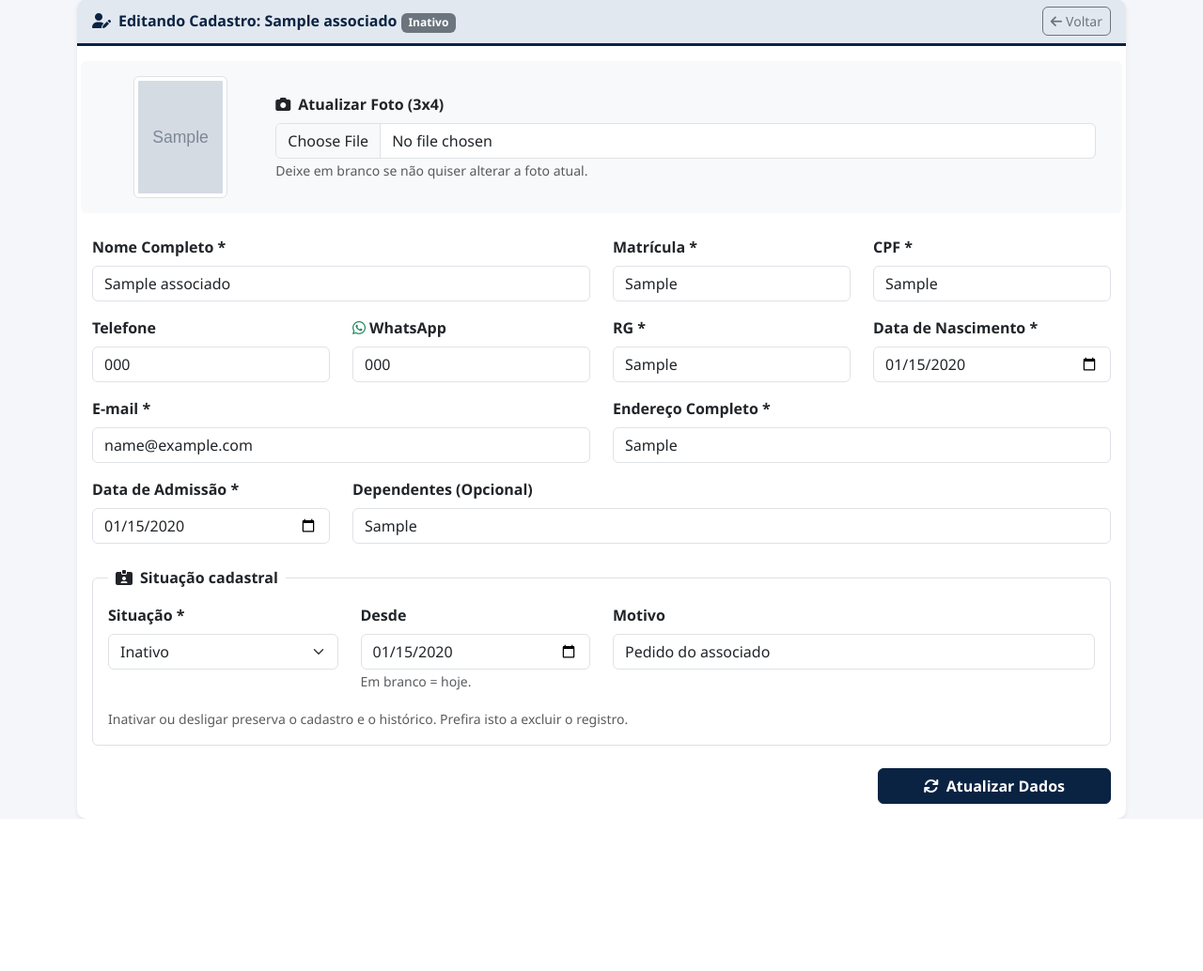
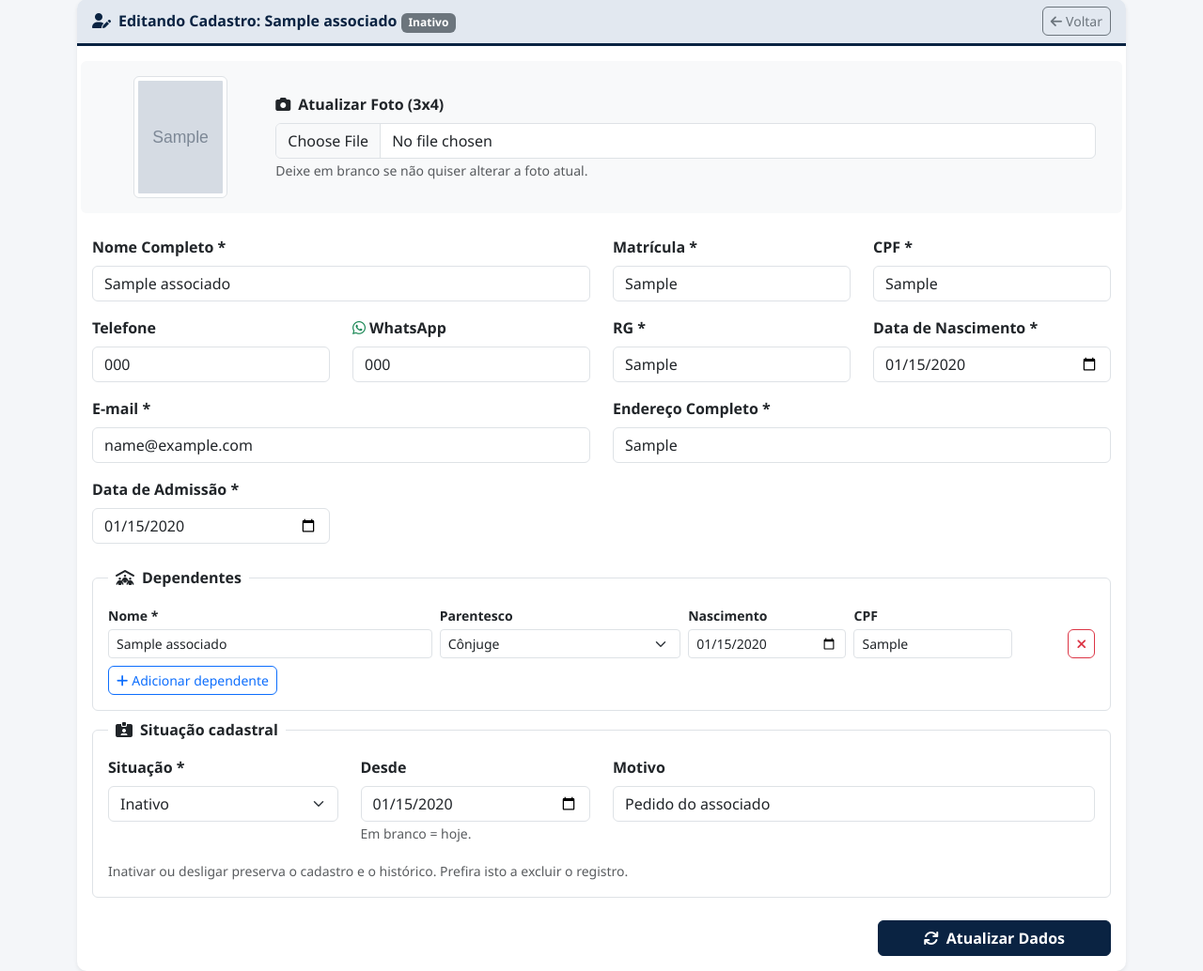
Before and after one commit to Yuuhgod/sgc-agmeal, a Flask app: page /editar/1 in a window 1280 px wide. Shown: the part 91-1125 px from the top of the page at 94% size. Before the commit the page ends 963 px from the top, so only its background shows below. Run offline with Flask 3, Linux system fonts and the light colour scheme; the visitor is signed in with stand-in values (Sample User, id 1); tables that the repository leaves empty hold one stand-in row (values such as "Sample post"); grey boxes marked "Sample" are stand-in pictures; some libraries are stand-ins or nearby versions.

Commit message:
feat: dependentes em tabela própria
- Nova tabela dependentes_associado (nome, parentesco, nascimento e CPF
  opcionais), ligada ao titular; excluir o associado remove os dependentes.
- Editor com linhas adicionáveis/removíveis no cadastro e na edição;
  validação por linha (nome, parentesco, datas, CPF válido, sem repetir e
  diferente do titular) e linhas digitadas preservadas em caso de erro.
- Alterações nos dependentes entram no diff da auditoria.
- Ficha PDF com tabela de dependentes; planilha com coluna-resumo e aba
  "Dependentes" no XLSX (dependentes carregados junto, sem N+1).
- Texto antigo ("Maria, João") convertido uma única vez na inicialização
  (e após restaurar backup antigo), com marca em sgc_meta que serializa
  os workers; o texto original é preservado na coluna antiga.
- Migração Alembic idempotente para a tabela.

Co-Authored-By: Claude Opus 5.5 <noreply@anthropic.com>
Claude-Session: https://claude.ai/code/session_01TpR4UGVTuCHV7fy7oqqV7U

```diff
--- a/app/main.py
+++ b/app/main.py
@@ -27,6 +27,7 @@ from flask_limiter.util import get_remote_address
 from flask_migrate import Migrate
 from flask_wtf.csrf import CSRFProtect
 from sqlalchemy import extract, inspect, text
+from sqlalchemy.orm import selectinload
 from weasyprint import HTML
 from werkzeug.middleware.proxy_fix import ProxyFix
 from werkzeug.utils import secure_filename
@@ -50,6 +51,9 @@ from database import (
     ACOES_ROTULOS,
     Associado,
     Auditoria,
+    Dependente,
+    PARENTESCO_NAO_INFORMADO,
+    PARENTESCOS,
     ROLE_ADMIN,
     ROLE_USUARIO,
     ROLES_VALIDAS,
@@ -309,12 +313,44 @@ def _garantir_colunas_associados():
         ))
 
 
-def _garantir_schema():
-    _garantir_coluna_role()
-    _garantir_colunas_associados()
-
-
-with app.app_context():
+def _separar_nomes_legados(texto):
+    """'Maria, João; Ana' -> ['Maria', 'João', 'Ana'] (limite de 100 caracteres por nome)."""
+    return [n.strip()[:100] for n in re.split(r'[,;\n]+', texto or '') if n.strip()]
+
+
+def _converter_dependentes_legados():
+    """Converte, uma única vez, o texto livre de dependentes em registros da tabela nova.
+
+    A marca em `sgc_meta` é gravada na mesma transação da conversão; o INSERT OR IGNORE
+    serializa os workers do Gunicorn (só quem inserir a marca converte). Restaurar um
+    backup antigo (sem a marca) converte os dados dele."""
+    with db.engine.begin() as conn:
+        conn.execute(text(
+            'CREATE TABLE IF NOT EXISTS sgc_meta (chave VARCHAR(50) PRIMARY KEY, valor VARCHAR(200))'
+        ))
+        marcou = conn.execute(
+            text("INSERT OR IGNORE INTO sgc_meta (chave, valor) VALUES ('dependentes_convertidos', :v)"),
+            {'v': datetime.now().isoformat(timespec='seconds')},
+        ).rowcount
+        if not marcou:
+            return
+        linhas = conn.execute(text(
+            "SELECT id, dependentes FROM associados WHERE dependentes IS NOT NULL AND TRIM(dependentes) != ''"
+        )).all()
+        total = 0
+        for associado_id, texto_legado in linhas:
+            for nome in _separar_nomes_legados(texto_legado):
+                conn.execute(
+                    text('INSERT INTO dependentes_associado (associado_id, nome, parentesco) '
+                         'VALUES (:a, :n, :p)'),
+                    {'a': associado_id, 'n': nome, 'p': PARENTESCO_NAO_INFORMADO},
+                )
+                total += 1
+    if total:
+        app.logger.info('Dependentes convertidos do texto antigo: %s registro(s).', total)
+
+
+def _criar_tabelas():
     try:
         db.create_all()
     except Exception as exc:
@@ -323,6 +359,17 @@ with app.app_context():
             app.logger.info('Tabelas já existem (criadas por outro worker) — ignorando.')
         else:
             raise
+
+
+def _garantir_schema():
+    """Deixa o banco no formato atual. Idempotente: roda ao iniciar e após restaurar backup."""
+    _criar_tabelas()
+    _garantir_coluna_role()
+    _garantir_colunas_associados()
+    _converter_dependentes_legados()
+
+
+with app.app_context():
     _garantir_schema()
 
 
@@ -453,6 +500,7 @@ def inject_sessao():
         'sessao_is_admin': session.get('role') == ROLE_ADMIN,
         'sessao_role': session.get('role'),
         'situacoes': SITUACOES_ROTULOS,
+        'parentescos': PARENTESCOS,
     }
 
 
@@ -769,6 +817,76 @@ CAMPOS_ASSOCIADO_OBRIGATORIOS = {
 EMAIL_RE = re.compile(r'^[^@\s]+@[^@\s]+\.[^@\s]+$')
 
 
+MAX_DEPENDENTES = 20
+
+
+def _dependentes_do_form(form):
+    """Linhas de dependentes do formulário (campos dep_* repetidos), como texto cru.
+    Linhas totalmente em branco são ignoradas."""
+    colunas = [form.getlist(f'dep_{c}') for c in ('nome', 'parentesco', 'nascimento', 'cpf')]
+    linhas = []
+    for nome, parentesco, nascimento, cpf in zip(*colunas):
+        linha = {
+            'nome': nome.strip(), 'parentesco': parentesco.strip(),
+            'nascimento': nascimento.strip(), 'cpf': cpf.strip(),
+        }
+        if linha['nome'] or linha['nascimento'] or linha['cpf']:
+            linhas.append(linha)
+    return linhas
+
+
+def _validar_dependentes(form, cpf_titular=None):
+    """Valida os dependentes do formulário. Retorna (lista de dicts para o modelo, erros)."""
+    erros, dependentes, cpfs = [], [], set()
+    hoje = datetime.now().date()
+    linhas = _dependentes_do_form(form)
+    if len(linhas) > MAX_DEPENDENTES:
+        erros.append(f'Informe no máximo {MAX_DEPENDENTES} dependentes.')
+        return [], erros
+
+    for n, linha in enumerate(linhas, start=1):
+        rotulo = f'Dependente {n}'
+        if not linha['nome']:
+            erros.append(f'{rotulo}: informe o nome.')
+        elif len(linha['nome']) > 100:
+            erros.append(f'{rotulo}: nome excede 100 caracteres.')
+        parentesco = linha['parentesco'] or PARENTESCO_NAO_INFORMADO
+        if parentesco not in PARENTESCOS:
+            erros.append(f'{rotulo}: parentesco inválido.')
+
+        nascimento = None
+        if linha['nascimento']:
+            try:
+                nascimento = datetime.strptime(linha['nascimento'], '%Y-%m-%d').date()
+                if nascimento.year < 1900 or nascimento > hoje:
+                    erros.append(f'{rotulo}: data de nascimento fora do intervalo permitido (1900 até hoje).')
+            except ValueError:
+                erros.append(f'{rotulo}: data de nascimento inválida.')
+
+        cpf = None
+        if linha['cpf']:
+            if not validar_cpf(linha['cpf']):
+                erros.append(f'{rotulo}: CPF inválido.')
+            else:
+                cpf = _normalizar_cpf(linha['cpf'])
+                if cpf == cpf_titular:
+                    erros.append(f'{rotulo}: o CPF é o mesmo do associado titular.')
+                elif cpf in cpfs:
+                    erros.append(f'{rotulo}: CPF repetido na lista de dependentes.')
+                cpfs.add(cpf)
+
+        dependentes.append({
+            'nome': linha['nome'], 'parentesco': parentesco,
+            'data_nascimento': nascimento, 'cpf': cpf,
+        })
+    return dependentes, erros
+
+
+def _resumo_dependentes(dependentes):
+    # Ordenado: a lista do formulário vem na ordem digitada, a do banco por nome.
+    return '; '.join(sorted(d.resumo() for d in dependentes)) or '(nenhum)'
+
+
 def _validar_dados_associado(form, associado_id=None):
     """Valida o formulário de associado. Retorna (dados, erros): `dados` já normalizados
     para gravar no modelo e `erros` com mensagens específicas para o usuário.
@@ -784,7 +902,6 @@ def _validar_dados_associado(form, associado_id=None):
         'telefone_whatsapp': form.get('telefone_whatsapp', '').strip(),
         'endereco': form.get('endereco', '').strip(),
         'email': form.get('email', '').strip(),
-        'dependentes': form.get('dependentes', '').strip(),
     }
 
     faltando = [
@@ -865,21 +982,32 @@ def _validar_dados_associado(form, associado_id=None):
     return dados, erros
 
 
+def _render_cadastro():
+    """Formulário de cadastro; num POST com erro, devolve as linhas de dependentes digitadas."""
+    return render_template(
+        'cadastro.html',
+        username=session.get('username'),
+        dependentes_form=_dependentes_do_form(request.form) if request.method == 'POST' else [],
+    )
+
+
 @app.route('/cadastro', methods=['GET', 'POST'])
 @login_required
 def cadastro():
     if request.method == 'POST':
         dados, erros = _validar_dados_associado(request.form)
+        dependentes, erros_dep = _validar_dependentes(request.form, cpf_titular=dados.get('cpf'))
+        erros += erros_dep
         if erros:
             for erro in erros:
                 flash(erro, 'danger')
-            return render_template('cadastro.html', username=session.get('username'))
+            return _render_cadastro()
 
         try:
             raw_foto, extensao = _processar_foto_base64(request.form.get('foto_base64'))
         except ValueError as exc:
             flash(str(exc), 'danger')
-            return render_template('cadastro.html', username=session.get('username'))
+            return _render_cadastro()
 
         nome_arquivo = None
         try:
@@ -890,6 +1018,7 @@ def cadastro():
                     fh.write(raw_foto)
 
             novo_associado = Associado(foto_perfil=nome_arquivo, **dados)
+            novo_associado.dependentes = [Dependente(**d) for d in dependentes]
             db.session.add(novo_associado)
             db.session.flush()  # gera o ID antes do commit p/ usar na auditoria
             registrar_auditoria(
@@ -908,9 +1037,9 @@ def cadastro():
             # Limpa foto recém-salva em caso de rollback (evita arquivo órfão).
             _remover_foto_do_disco(nome_arquivo)
             flash('Erro inesperado ao cadastrar. Tente novamente ou consulte o log do servidor.', 'danger')
-            return render_template('cadastro.html', username=session.get('username'))
-
-    return render_template('cadastro.html', username=session.get('username'))
+            return _render_cadastro()
+
+    return _render_cadastro()
 
 
 FILTROS_BUSCA = ('nome', 'matricula', 'ano', 'situacao')
@@ -986,7 +1115,9 @@ def exportar_pdf():
     filtros = _ler_filtros(request.form, sufixo='_export')
 
     try:
-        query = _aplicar_filtros_busca(Associado.query.order_by(Associado.nome), filtros)
+        query = _aplicar_filtros_busca(
+            Associado.query.options(selectinload(Associado.dependentes)).order_by(Associado.nome), filtros,
+        )
         if _filtros_texto_vazios(filtros):
             max_sem = _exportar_pdf_max_sem_filtro()
             total = query.count()
@@ -1042,7 +1173,9 @@ def exportar_planilha():
 
     filtros = _ler_filtros(request.form, sufixo='_export')
     try:
-        associados = _aplicar_filtros_busca(Associado.query.order_by(Associado.nome), filtros).all()
+        associados = _aplicar_filtros_busca(
+            Associado.query.options(selectinload(Associado.dependentes)).order_by(Associado.nome), filtros,
+        ).all()
     except ValueError:
         flash('Ano de admissão inválido.', 'warning')
         return redirect(url_for('buscar'))
@@ -1098,7 +1231,7 @@ def exportar_ficha(matricula):
 
 CAMPOS_ASSOCIADO_AUDITAVEIS = [
     'nome', 'matricula', 'rg', 'cpf', 'telefone', 'telefone_whatsapp',
-    'endereco', 'data_nascimento', 'email', 'data_admissao', 'dependentes',
+    'endereco', 'data_nascimento', 'email', 'data_admissao',
     'situacao', 'situacao_data', 'situacao_motivo',
 ]
 
@@ -1125,6 +1258,8 @@ def editar(id):
         nova_foto_nome = None
 
         dados, erros = _validar_dados_associado(request.form, associado_id=associado.id)
+        dependentes, erros_dep = _validar_dependentes(request.form, cpf_titular=dados.get('cpf'))
+        erros += erros_dep
         if erros:
             for erro in erros:
                 flash(erro, 'danger')
@@ -1132,8 +1267,10 @@ def editar(id):
 
         try:
             antes = {c: getattr(associado, c) for c in CAMPOS_ASSOCIADO_AUDITAVEIS}
+            dependentes_antes = _resumo_dependentes(associado.dependentes)
             for campo, valor in dados.items():
                 setattr(associado, campo, valor)
+            associado.dependentes = [Dependente(**d) for d in dependentes]
 
             foto = request.files.get('foto_perfil')
             if foto and foto.filename and allowed_file(foto.filename):
@@ -1155,6 +1292,10 @@ def editar(id):
                 associado.foto_perfil = nova_foto_nome
 
             detalhes = _diff_associado(antes, associado, foto_alterada=bool(nova_foto_nome))
+            dependentes_depois = _resumo_dependentes(associado.dependentes)
+            if dependentes_depois != dependentes_antes:
+                linha = f'dependentes: "{dependentes_antes}" → "{dependentes_depois}"'
+                detalhes = linha if detalhes == '(nenhum campo alterado)' else f'{detalhes}\n{linha}'
             registrar_auditoria(
                 ACAO_ASSOCIADO_EDITAR,
                 entidade='associado',
--- a/app/static/js/app.js
+++ b/app/static/js/app.js
@@ -89,9 +89,38 @@
         });
     }
 
+    /**
+     * Editor de dependentes (`[data-editor-dependentes]`): adiciona linhas a partir do
+     * <template> e remove a linha do botão clicado.
+     */
+    function initEditorDependentes() {
+        document.querySelectorAll("[data-editor-dependentes]").forEach(function (editor) {
+            var lista = editor.querySelector("[data-lista-dependentes]");
+            var modelo = editor.querySelector("template[data-modelo-dependente]");
+            var vazio = editor.querySelector("[data-sem-dependentes]");
+            function atualizarVazio() {
+                if (vazio) vazio.hidden = lista.children.length > 0;
+            }
+            editor.querySelector("[data-adicionar-dependente]").addEventListener("click", function () {
+                lista.appendChild(modelo.content.cloneNode(true));
+                var linhas = lista.querySelectorAll(".linha-dependente");
+                linhas[linhas.length - 1].querySelector('input[name="dep_nome"]').focus();
+                atualizarVazio();
+            });
+            lista.addEventListener("click", function (ev) {
+                var botao = ev.target.closest("[data-remover-dependente]");
+                if (!botao) return;
+                botao.closest(".linha-dependente").remove();
+                atualizarVazio();
+            });
+            atualizarVazio();
+        });
+    }
+
     document.addEventListener("DOMContentLoaded", function () {
         autoFecharAlertas();
         initFormSubmitLoading();
         initPdfLinkLoading();
+        initEditorDependentes();
     });
 })();
--- a/app/templates/_macros.html
+++ b/app/templates/_macros.html
@@ -24,3 +24,56 @@
     </div>
 </form>
 {%- endmacro %}
+
+{# Uma linha do editor de dependentes. `d` é um dict (formulário) ou um Dependente (banco). #}
+{% macro _linha_dependente(parentescos, nome='', parentesco='', nascimento='', cpf='') -%}
+<div class="row g-2 align-items-end linha-dependente mb-2">
+    <div class="col-md-4">
+        <label class="form-label small fw-bold mb-1">Nome *</label>
+        <input type="text" class="form-control form-control-sm" name="dep_nome" value="{{ nome }}" maxlength="100">
+    </div>
+    <div class="col-md-3 col-6">
+        <label class="form-label small fw-bold mb-1">Parentesco</label>
+        <select class="form-select form-select-sm" name="dep_parentesco">
+            {% for p in parentescos %}
+            <option value="{{ p }}" {% if p == (parentesco or 'Não informado') %}selected{% endif %}>{{ p }}</option>
+            {% endfor %}
+        </select>
+    </div>
+    <div class="col-md-2 col-6">
+        <label class="form-label small fw-bold mb-1">Nascimento</label>
+        <input type="date" class="form-control form-control-sm" name="dep_nascimento" value="{{ nascimento }}" max="2099-12-31">
+    </div>
+    <div class="col-md-2 col-9">
+        <label class="form-label small fw-bold mb-1">CPF</label>
+        <input type="text" class="form-control form-control-sm" name="dep_cpf" value="{{ cpf }}" maxlength="14" oninput="mascaraCPF(this)" placeholder="Opcional">
+    </div>
+    <div class="col-md-1 col-3 text-end">
+        <button type="button" class="btn btn-sm btn-outline-danger" data-remover-dependente title="Remover dependente" aria-label="Remover dependente">
+            <i class="fa-solid fa-xmark"></i>
+        </button>
+    </div>
+</div>
+{%- endmacro %}
+
+{# Editor de dependentes: linhas adicionáveis/removíveis (JS em app.js). #}
+{% macro editor_dependentes(dependentes, parentescos, do_banco=false) -%}
+<fieldset class="border rounded p-3 mt-2" data-editor-dependentes>
+    <legend class="float-none w-auto px-2 fs-6 fw-bold mb-0"><i class="fa-solid fa-people-roof me-2"></i>Dependentes</legend>
+    <div data-lista-dependentes>
+        {% for d in dependentes %}
+            {% if do_banco %}
+            {{ _linha_dependente(parentescos, d.nome, d.parentesco,
+                                 d.data_nascimento.strftime('%Y-%m-%d') if d.data_nascimento else '', d.cpf or '') }}
+            {% else %}
+            {{ _linha_dependente(parentescos, d.nome, d.parentesco, d.nascimento, d.cpf) }}
+            {% endif %}
+        {% endfor %}
+    </div>
+    <p class="text-muted small mb-2" data-sem-dependentes {% if dependentes %}hidden{% endif %}>Nenhum dependente informado.</p>
+    <button type="button" class="btn btn-sm btn-outline-primary" data-adicionar-dependente>
+        <i class="fa-solid fa-plus me-1"></i>Adicionar dependente
+    </button>
+    <template data-modelo-dependente>{{ _linha_dependente(parentescos) }}</template>
+</fieldset>
+{%- endmacro %}
--- a/app/templates/editar.html
+++ b/app/templates/editar.html
@@ -1,5 +1,5 @@
 {% extends "base.html" %}
-{% from "_macros.html" import selo_situacao %}
+{% from "_macros.html" import selo_situacao, editor_dependentes %}
 
 {% block title %}SGC - Editar Associado{% endblock %}
 
@@ -77,11 +77,9 @@
                     <label class="form-label fw-bold">Data de Admissão *</label>
                     <input type="date" class="form-control" name="data_admissao" value="{{ associado.data_admissao.strftime('%Y-%m-%d') }}" required>
                 </div>
-                <div class="col-md-9 mb-3">
-                    <label class="form-label fw-bold">Dependentes (Opcional)</label>
-                    <input type="text" class="form-control" name="dependentes" value="{{ associado.dependentes or '' }}">
-                </div>
             </div>
+
+            {{ editor_dependentes(associado.dependentes, parentescos, do_banco=true) }}
 
             <fieldset class="border rounded p-3 mt-2">
                 <legend class="float-none w-auto px-2 fs-6 fw-bold mb-0"><i class="fa-solid fa-id-card-clip me-2"></i>Situação cadastral</legend>
```
Also changed, not shown: app/database.py (+43 -1 lines), app/migrations/versions/c4e8f1a2b3d5_dependentes_em_tabela.py (added, +50 -0 lines), app/planilha_service.py (+28 -9 lines), app/templates/cadastro.html (+7 -14 lines), app/templates/pdf_relatorio.html (+20 -1 lines), tests/test_dependentes.py (added, +145 -0 lines), README.md.
